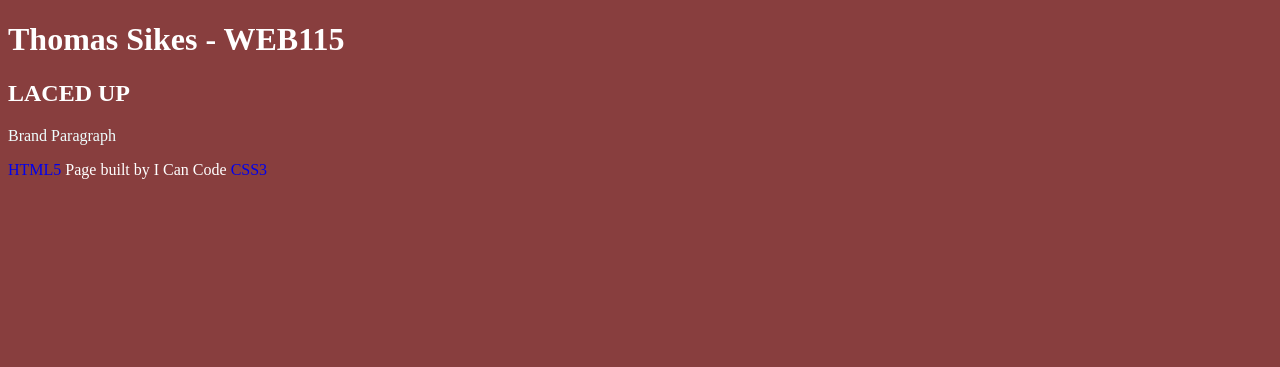
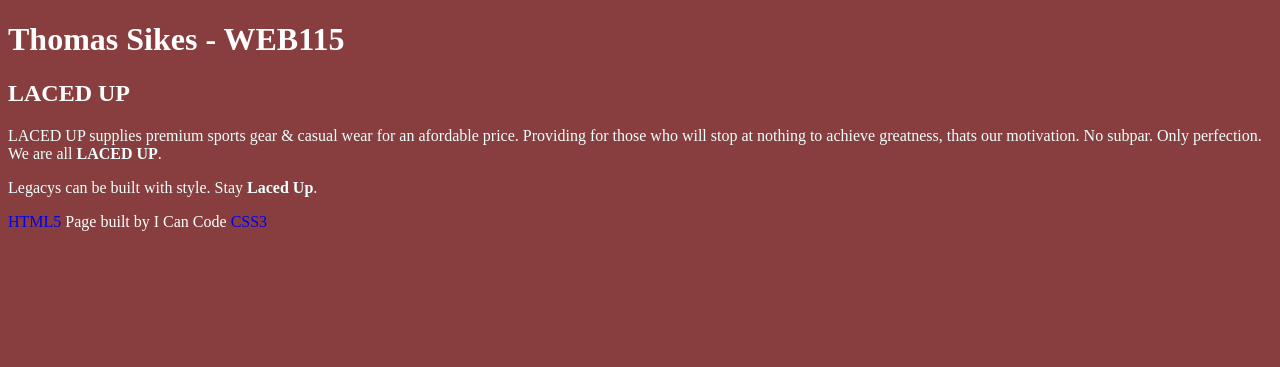
Before and after one commit to tms1919b/tms1919b.github.io, a PHP site: page /web115/project/brand.html in a window 1280 px wide. Shown: the top 367 px of the page. Run offline with PHP 8.4, Linux system fonts and the light colour scheme.

Commit message:
Brand
CSS?

```diff
--- a/web115/project/brand.html
+++ b/web115/project/brand.html
@@ -3,7 +3,7 @@
   <head>
     <meta charset="UTF-8" />
     <link rel="stylesheet" href="../styles/default.css" />
-    <title>Brand - "LACED UP"</title>
+    <title>"LACED UP"</title>
   </head>
 
   <body>
@@ -12,7 +12,17 @@
       <h2>LACED UP</h2>
     </header>
     <main>
-      <p>Brand Paragraph</p>
+      <p>
+        LACED UP supplies premium sports gear & casual wear for an afordable
+        price. Providing for those who will stop at nothing to achieve
+        greatness, thats our motivation. No subpar. Only perfection. We are all
+        <strong>LACED UP</strong>.
+      </p>
+
+      <p>
+        Legacys can be built with style. Stay
+        <strong>Laced Up</strong>.
+      </p>
     </main>
     <footer>
       <a
```
Also changed, not shown: web115/styles/brand.css (+5 -5 lines).
